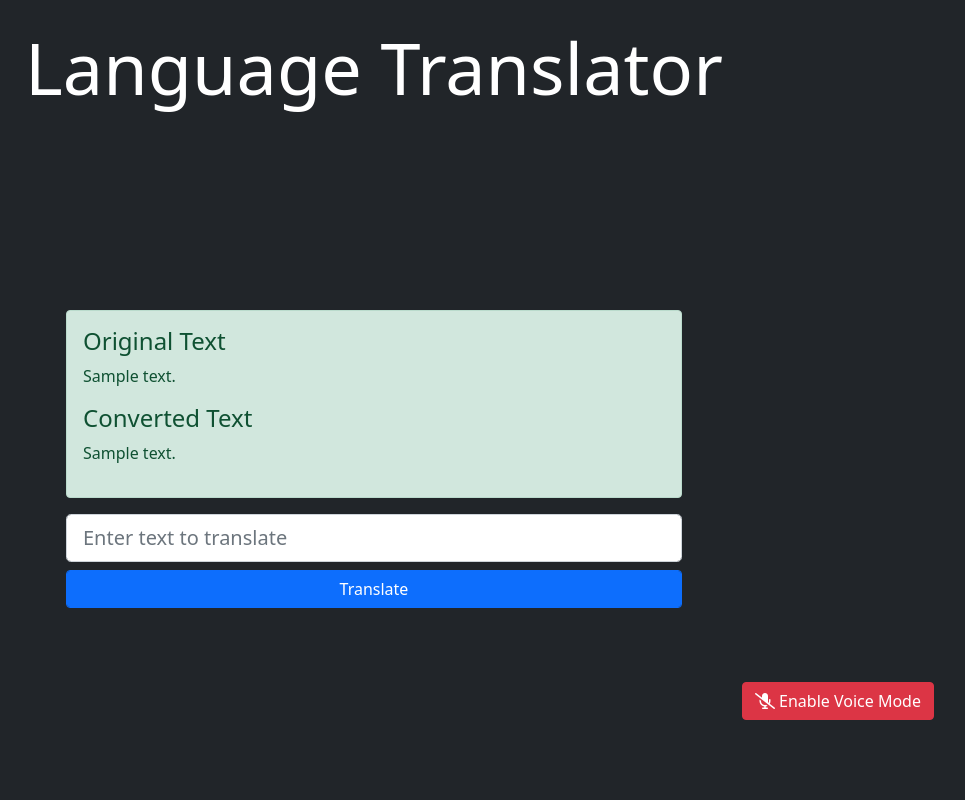
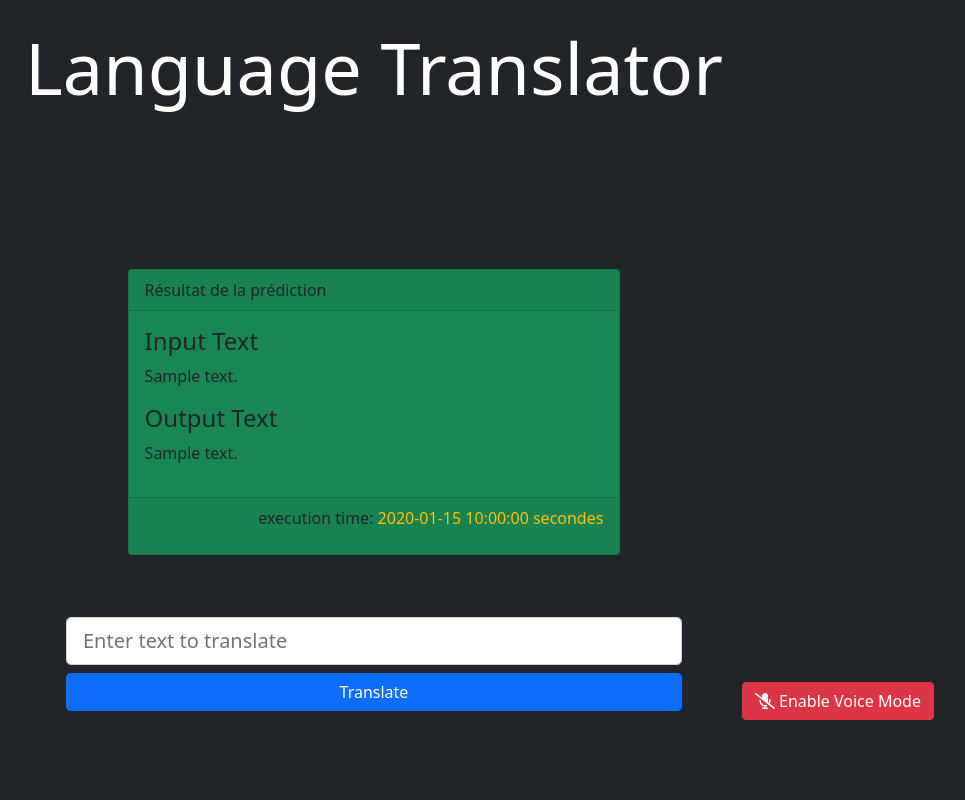
Before and after one commit to WIEM-MOOT-HAD/Traduction-RNN, a Flask app: template templates/index.html in a window 1280 px wide. Shown: the whole page, without its empty margins (266-1231 px from the left). Run offline with Flask 2, Linux system fonts and the light colour scheme; the template is opened without the code that fills it: most values are stand-ins (such as "Sample title", 1, 10 or a date in 2020); parts of the project's set-up code (start-up, migrations or seed data) failed here and were passed over; some libraries are stand-ins or nearby versions.

Commit message:
merge notebook

```diff
--- a/app.py
+++ b/app.py
@@ -9,90 +9,21 @@ from nltk.tokenize import word_tokenize
 from keras_preprocessing.sequence import pad_sequences
 import pandas as pd
 import re
+import timeit
+import pickle
 
 app = Flask(__name__, static_folder="static", template_folder="templates")
 
 
-def load_data(path):
-    input_file = os.path.join(path)
-    with open(input_file, "r") as f:
-        data = f.read()
+# IMPORT dictionnary of list of tokens for each language
+with open('./models/tokenizer/english_tokenizer.pickle', 'rb') as handle:
+    english_tokenizer = pickle.load(handle)
 
-    return data.split('\n')
-
-
-# Load English data
-english_sentences = load_data('data/small_vocab_en.txt')
-# Load French data
-french_sentences = load_data('data/small_vocab_fr.txt')
-
-df_en = pd.read_csv('data/small_vocab_en.txt', sep = "\t", header = None)
-df_fr = pd.read_csv('data/small_vocab_fr.txt', sep = "\t", header = None)
-
-def remove_punc(x):
-    return re.sub('[!#?,.:";]', '', x)
-
-df_en[0] = df_en[0].apply(remove_punc)
-df_fr[0] = df_fr[0].apply(remove_punc)
-
-def get_maxlen(df):
-    maxlen_english = -1
-    for doc in df[0].to_list():
-        tokens = nltk.word_tokenize(doc)
-        if maxlen_english < len(tokens):
-            maxlen_english = len(tokens)
-    return maxlen_english
-# maxlen_french = get_maxlen(df_fr)
-
-
-# print(maxlen_english)
-# print("anglais en haut - francais en bas")
-# print(maxlen_french)
-
-def get_y_tokenizer(df):
-    y_tokenizer = Tokenizer(char_level=False)
-    y_tokenizer.fit_on_texts(df[0])
-    return y_tokenizer
-y_tokenizer = get_y_tokenizer(df_fr)
-# print(y_tokenizer)
-# print(y_tokenizer.word_index)
-# def preprocessing_prediction(x, maxlen=maxlen_english, df=df_en):
-#     maxlen_english = -1
-#     for doc in df_en:
-#         tokens = nltk.word_tokenize(doc)
-#         if maxlen_english < len(tokens):
-#             maxlen_english = len(tokens)
-#     tokenizer = Tokenizer(char_level = False)
-#     tokenizer.fit_on_texts(df)
-#     sequences = tokenizer.texts_to_sequences(x)
-#     padded = pad_sequences(sequences, maxlen=maxlen, padding = 'post')
-#     predictions = model1.predict(padded)[0]
-#     id_to_word = {id: word for word, id in y_tokenizer.word_index.items()}
-#     id_to_word[0] = ''
-#     pred= ' '.join([id_to_word[j] for j in np.argmax(predictions,1)])
-#     return pred
-
-
-def tokenize(x):
-    pass
-
-
-def pad(x, length=None):
-    pass
-
-def preprocess(x, y):
-   pass
+with open('./models/tokenizer/french_tokenizer.pickle', 'rb') as handle:
+    french_tokenizer = pickle.load(handle)
 
 # load any model here
 model1 = tf.keras.models.load_model('./models/my_model.h5')
-
-
-def logits_to_text(logits, tokenizer):
-    index_to_words = {id: word for word, id in tokenizer.word_index.items()}
-    index_to_words[0] = '<PAD>'
-
-    return ' '.join([index_to_words[prediction] for prediction in np.argmax(logits, 1)])
-
 
 @app.route('/', methods=['GET', 'POST'])
 def index():
@@ -100,68 +31,33 @@ def index():
     if request.method == 'POST':
         if(not request.form['text']):
             return render_template('index.html', error="Please enter a sentence")
-
+        print(request.form['text'])
         sentence = []
         sentence.append(request.form['text'])
 
-        def preprocessing_prediction(x, df=df_en):
-            maxlen_english = get_maxlen(df_en)
-
-            # initialise Tokenizer without the punctuation
-            tokenizer = Tokenizer(char_level = False)
-
-            # Fit the tokenizer on the english sentences
-            tokenizer.fit_on_texts(df_en[0].to_list())
-            # tokenizer.fit_on_texts(df)
-
+        def preprocessing_prediction(sentence):
             # Transform the english texts into sequences
-            sequences = tokenizer.texts_to_sequences(x)
-
+            sequences = english_tokenizer.texts_to_sequences(sentence)
             # Pad the sequences
-            padded = pad_sequences(sequences, maxlen=maxlen_english, padding = 'post')
-
+            padded = pad_sequences(sequences, maxlen=15, padding = 'post')
             # Predict the french sentences
             predictions = model1.predict(padded)[0]
-
             # Get the french words
-            id_to_word = {id: word for word, id in y_tokenizer.word_index.items()}
+            id_to_word = {id: word for word, id in french_tokenizer.word_index.items()}
             id_to_word[0] = ''
-
             # join the french sentence
             pred= ' '.join([id_to_word[j] for j in np.argmax(predictions,1)])
             return pred
 
+        start = timeit.default_timer()
+
         pred = preprocessing_prediction(sentence)
-        print(pred)
-        return render_template('index.html', original_text=sentence[0], converted_text=pred)
 
+        end = timeit.default_timer()
 
-    #     def final_predictions(text):
-    #         print("CA PASSE ICI COUZZINNZIZNZNZNZNZNZN")
-    #         print(text)
-    #         y_id_to_word = {value: key for key, value in french_tokenizer.word_index.items()}
-    #         y_id_to_word[0] = '<PAD>'
+        time_to_predict = end - start
 
-    #         sentence = [english_tokenizer.word_index[word] for word in text.split()]
-
-    #         # sentence = pad_sequences(
-    #         #     [sentence], maxlen=preproc_french_sentences.shape[-2], padding='post')
-    #         print("ca passe")
-    #         print(logits_to_text(simple_rnn_model_wiem.predict(sentence[:1])[0], french_tokenizer))
-    #         return (logits_to_text(simple_rnn_model_wiem.predict(sentence[:1])[0], french_tokenizer))
-
-    #     try:
-    #         converted_text = final_predictions(request.form['text'].lower())
-    #         # if request.form['voice']:
-    #         #     return converted_text
-    #         print("c le converted text la bravaaa")
-    #         print(converted_text)
-    #         return render_template('index.html', converted_text=converted_text)
-    #     except Exception as e:
-    #         print("EXCEPTION", e)
-    #         if request.form['voice']:
-    #             return "something went wrong"
-    #         return render_template('index.html', converted_text="something went wrong")
+        return render_template('index.html', original_text=sentence[0], converted_text=pred, time_to_predict=time_to_predict)
 
     return render_template('index.html', converted_text="")
 
--- a/static/css/index.css
+++ b/static/css/index.css
@@ -7,3 +7,6 @@
     bottom: 80px;
     right: 80px;
 }
+.test{
+    text-align: end;
+}
--- a/templates/index.html
+++ b/templates/index.html
@@ -18,22 +18,31 @@
 
 <body>
 
-    <div class="container-fluid bg-dark text-white">
+    <div class="container-fluid bg-dark">
         <div class="row h-100">
-            <h1 class="display-2 w-100 mt-4 text-center">
+            <h1 class="display-2 w-100 mt-4 text-center text-white">
                 Language Translator
             </h1>
-            <div id="column" class="col-md-6 text-white mx-auto">
+            <div id="column" class="col-md-6 text-black mx-auto">
 
                 <!-- check converted text -->
 
                 {% if converted_text %}
-                <div class="alert alert-success" role="alert">
-                    <h4 class="alert-heading">Original Text</h4>
-                    <p>{{ original_text }}</p>
+                <div style="margin: 10%;" class="card bg-success text-black">
+                    <div class="card-header">Résultat de la prédiction</div>
+                    <div class="card-body">
+                        <h4 class="text-black">Input Text</h4>
+                        <p>{{ original_text }}</p>
 
-                    <h4 class="alert-heading">Converted Text</h4>
-                    <p>{{ converted_text.replace("<PAD>","") }}</p>
+                        <h4>Output Text</h4>
+                        <p>{{ converted_text.replace("<PAD>","") }}</p>
+                        <!-- display time of execution on down on the right -->
+                    </div>
+                    <div class="test card-footer align-items-end text-black">
+                        <p class="">execution time:
+                            <span class="text-warning">{{ time_to_predict }} secondes</span>
+                        </p>
+                    </div>
                 </div>
                 {% endif %}
                 {% if error %}
@@ -42,6 +51,7 @@
                     <p>{{ error }}</p>
                 </div>
                 {% endif %}
+
 
                 <form id="form" action="/" method="POST">
 
```
Also changed, not shown: requirements.txt (deleted, +0 -51 lines), 3 other files.
